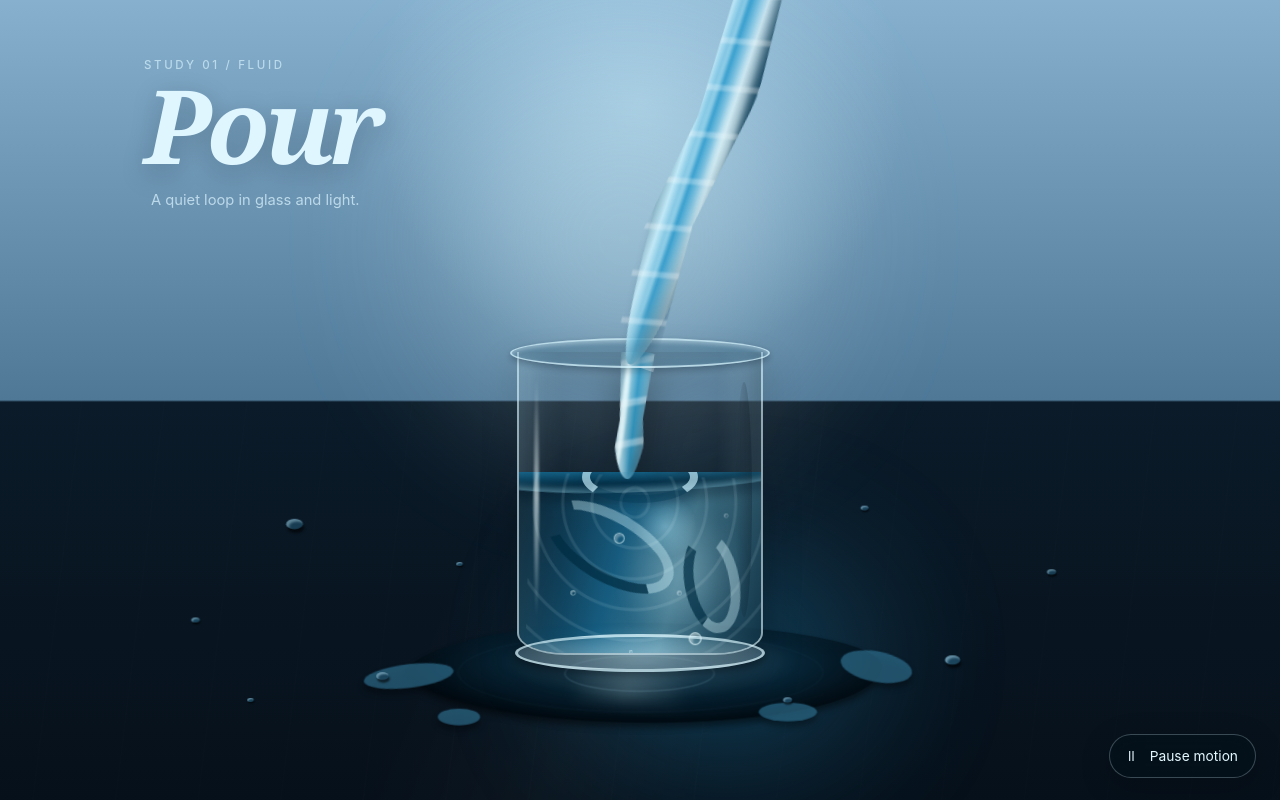
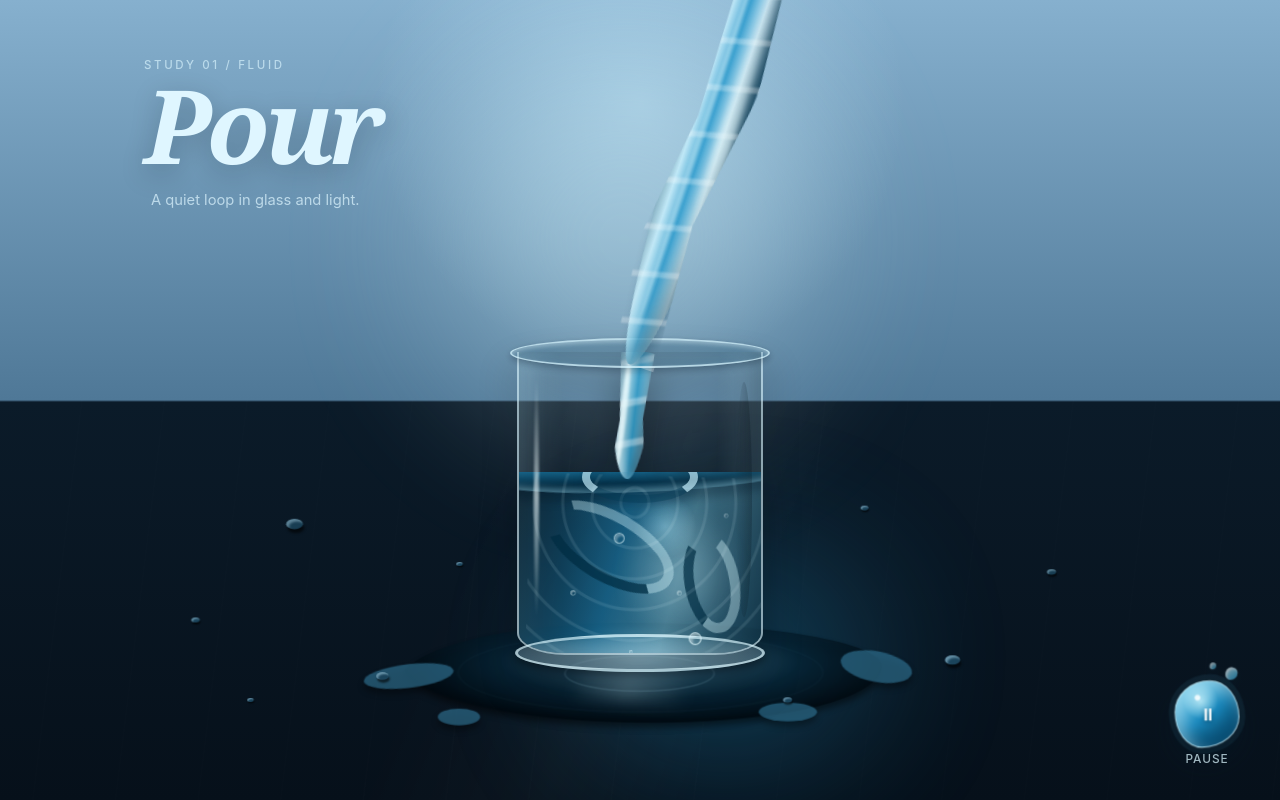
Before and after one commit to Senter44/water-glass-animation, a plain HTML site: page dist/index.html in a window 1280 px wide. Drawn offline with Linux system fonts and the light colour scheme.

Commit message:
Add animated water drop control

```diff
--- a/dist/index.html
+++ b/dist/index.html
@@ -72,11 +72,14 @@
       </div>
 
       <label class="control" for="motion">
-        <span class="control__pause" aria-hidden="true">Ⅱ</span>
-        <span class="control__play" aria-hidden="true">▶</span>
+        <span class="control__ripple" aria-hidden="true"></span>
+        <span class="control__drop" aria-hidden="true">
+          <span class="control__pause">Ⅱ</span>
+          <span class="control__play">▶</span>
+        </span>
         <span class="control__label">
-          <span class="when-playing">Pause motion</span>
-          <span class="when-paused">Play motion</span>
+          <span class="when-playing">Pause</span>
+          <span class="when-paused">Play</span>
         </span>
       </label>
     </main>
--- a/dist/styles.css
+++ b/dist/styles.css
@@ -454,29 +454,108 @@ h1 {
 .control {
   position: fixed;
   z-index: 20;
-  right: 24px;
-  bottom: 22px;
-  display: flex;
-  align-items: center;
-  gap: 10px;
-  min-height: 44px;
-  padding: 0 17px 0 13px;
-  border: 1px solid rgba(219,246,255,.25);
-  border-radius: 999px;
-  background: rgba(3,17,27,.55);
-  box-shadow: 0 8px 30px rgba(0,0,0,.22);
-  backdrop-filter: blur(14px);
+  right: 35px;
+  bottom: 40px;
+  width: 76px;
+  height: 88px;
+  display: grid;
+  place-items: center;
   color: #e4f8ff;
   cursor: pointer;
   user-select: none;
-  font-size: .86rem;
-  transition: background .2s ease, border-color .2s ease, translate .2s ease;
+  -webkit-tap-highlight-color: transparent;
 }
 
-.control:hover { background: rgba(5,29,44,.75); border-color: rgba(219,246,255,.42); translate: 0 -1px; }
-.control:active { translate: 0 0; }
-.motion-toggle:focus-visible ~ .control { outline: 3px solid #bcecff; outline-offset: 3px; }
-.control__pause, .control__play { width: 17px; text-align: center; font-size: .78rem; }
+.control__drop {
+  position: relative;
+  width: 66px;
+  height: 66px;
+  display: grid;
+  place-items: center;
+  overflow: visible;
+  border: 1px solid rgba(232,252,255,.72);
+  border-radius: 55% 45% 58% 42% / 47% 54% 46% 53%;
+  background:
+    radial-gradient(circle at 35% 25%, rgba(255,255,255,.88) 0 4%, transparent 5%),
+    radial-gradient(circle at 40% 30%, rgba(212,248,255,.72), transparent 30%),
+    linear-gradient(145deg, rgba(116,224,255,.92), rgba(27,144,198,.96) 50%, rgba(4,70,107,.98));
+  box-shadow:
+    inset 9px 9px 16px rgba(223,249,255,.42),
+    inset -10px -12px 16px rgba(0,47,78,.36),
+    0 13px 30px rgba(0,25,41,.42),
+    0 0 0 6px rgba(106,210,247,.08);
+  backdrop-filter: blur(8px);
+  transform-origin: 50% 64%;
+  animation: button-float 2.8s ease-in-out infinite;
+  transition: filter .25s ease, box-shadow .25s ease;
+}
+
+.control__drop::before,
+.control__drop::after {
+  content: "";
+  position: absolute;
+  border-radius: 50% 50% 58% 42% / 58% 44% 56% 42%;
+  background: linear-gradient(145deg, rgba(198,244,255,.92), rgba(34,155,205,.95));
+  box-shadow: inset 2px 2px 3px rgba(255,255,255,.68), 0 5px 10px rgba(0,33,52,.28);
+  opacity: .92;
+}
+
+.control__drop::before {
+  width: 15px;
+  height: 15px;
+  right: 2px;
+  top: -15px;
+  animation: satellite-one 2.8s ease-in-out infinite;
+}
+
+.control__drop::after {
+  width: 9px;
+  height: 9px;
+  right: 19px;
+  top: -18px;
+  animation: satellite-two 2.8s ease-in-out infinite;
+}
+
+.control__ripple {
+  position: absolute;
+  width: 72px;
+  height: 72px;
+  top: 8px;
+  border: 1px solid rgba(145,226,255,.42);
+  border-radius: 50%;
+  animation: button-ripple 2.8s ease-out infinite;
+}
+
+.control__pause, .control__play {
+  width: 24px;
+  text-align: center;
+  color: white;
+  font-size: 1rem;
+  font-weight: 700;
+  letter-spacing: -2px;
+  text-shadow: 0 2px 4px rgba(0,35,55,.46);
+}
+
+.control__play { padding-left: 3px; letter-spacing: 0; font-size: .92rem; }
+.control__label {
+  position: absolute;
+  top: 80px;
+  left: 50%;
+  translate: -50% 0;
+  color: rgba(220,246,255,.72);
+  font-size: .74rem;
+  font-weight: 500;
+  letter-spacing: .08em;
+  text-transform: uppercase;
+}
+
+.control:hover .control__drop {
+  filter: brightness(1.14) saturate(1.08);
+  box-shadow: inset 9px 9px 16px rgba(223,249,255,.52), inset -10px -12px 16px rgba(0,47,78,.32), 0 16px 34px rgba(0,25,41,.48), 0 0 0 9px rgba(106,210,247,.13);
+}
+
+.control:active .control__drop { transform: scale(.9, 1.08); }
+.motion-toggle:focus-visible ~ .control .control__drop { outline: 3px solid #d6f7ff; outline-offset: 5px; }
 .control__play, .when-paused { display: none; }
 
 .motion-toggle:not(:checked) ~ .scene *,
@@ -486,6 +565,7 @@ h1 {
 .motion-toggle:not(:checked) ~ .control .when-playing { display: none; }
 .motion-toggle:not(:checked) ~ .control .control__play,
 .motion-toggle:not(:checked) ~ .control .when-paused { display: inline; }
+.motion-toggle:not(:checked) ~ .control .control__drop { animation-play-state: paused; filter: saturate(.72); }
 
 @keyframes pour-sway { to { transform: translateX(4px) scaleX(.91) rotate(-1deg); } }
 @keyframes rush { to { background-position: 0 52px; } }
@@ -505,6 +585,24 @@ h1 {
 @keyframes ripple { 0% { transform: scale(.55); opacity: 0; } 22% { opacity: .7; } 100% { transform: scale(1.42); opacity: 0; } }
 @keyframes twinkle { to { filter: brightness(1.55); transform: scale(.88); } }
 @keyframes breathe { to { transform: scale(1.14) translateY(14px); opacity: .34; } }
+@keyframes button-float {
+  0%, 100% { transform: translateY(0) rotate(-2deg) scale(1); }
+  45% { transform: translateY(-4px) rotate(2deg) scale(1.03,.97); }
+  72% { transform: translateY(-2px) rotate(0) scale(.98,1.025); }
+}
+@keyframes satellite-one {
+  0%, 100% { transform: translate(0,5px) scale(.72); opacity: .5; }
+  50% { transform: translate(7px,-8px) scale(1); opacity: 1; }
+}
+@keyframes satellite-two {
+  0%, 100% { transform: translate(0,7px) scale(.5); opacity: .35; }
+  54% { transform: translate(-5px,-12px) scale(1); opacity: .9; }
+}
+@keyframes button-ripple {
+  0% { transform: scale(.72); opacity: 0; }
+  22% { opacity: .56; }
+  78%,100% { transform: scale(1.5); opacity: 0; }
+}
 
 @media (max-width: 700px) {
   .scene { min-height: 560px; }
@@ -514,7 +612,7 @@ h1 {
   .glass { width: 220px; height: 292px; bottom: 118px; }
   .pour { width: 62px; height: 420px; left: calc(50% + 126px); top: -53px; }
   .puddle { width: 350px; bottom: 73px; }
-  .control { right: 16px; bottom: 16px; }
+  .control { right: 18px; bottom: 27px; scale: .9; }
 }
 
 @media (max-height: 660px) and (min-width: 701px) {
```
